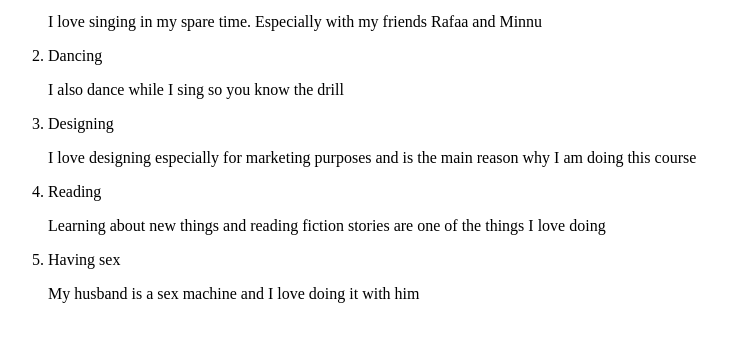
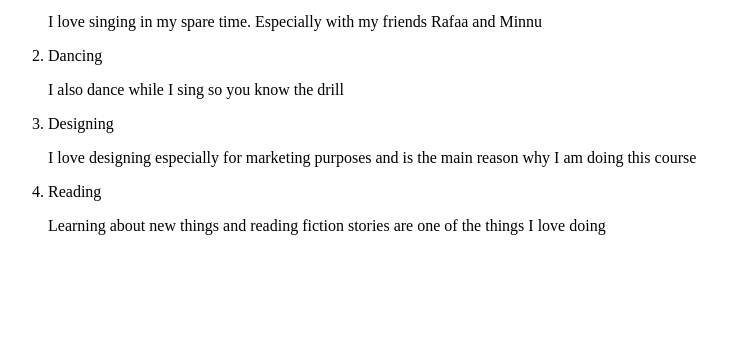
Before and after one commit to MirooIbrahim/cv, a plain HTML site: page Hobbies.html in a window 1280 px wide. Shown: the part 88-430 px from the top of the page, without its empty margins (0-749 px from the left). Drawn offline with Linux system fonts and the light colour scheme.

Commit message:
Updates files

```diff
--- a/Hobbies.html
+++ b/Hobbies.html
@@ -15,8 +15,6 @@
       <p>I love designing especially for marketing purposes and is the main reason why I am doing this course</p>
       <li>Reading</li>
       <p>Learning about new things and reading fiction stories are one of the things I love doing</p>
-      <li>Having sex</li>
-      <p>My husband is a sex machine and I love doing it with him</p>
     </ol>
   </body>
 </html>
```
Also changed, not shown: index.html (+0 -1 lines).
